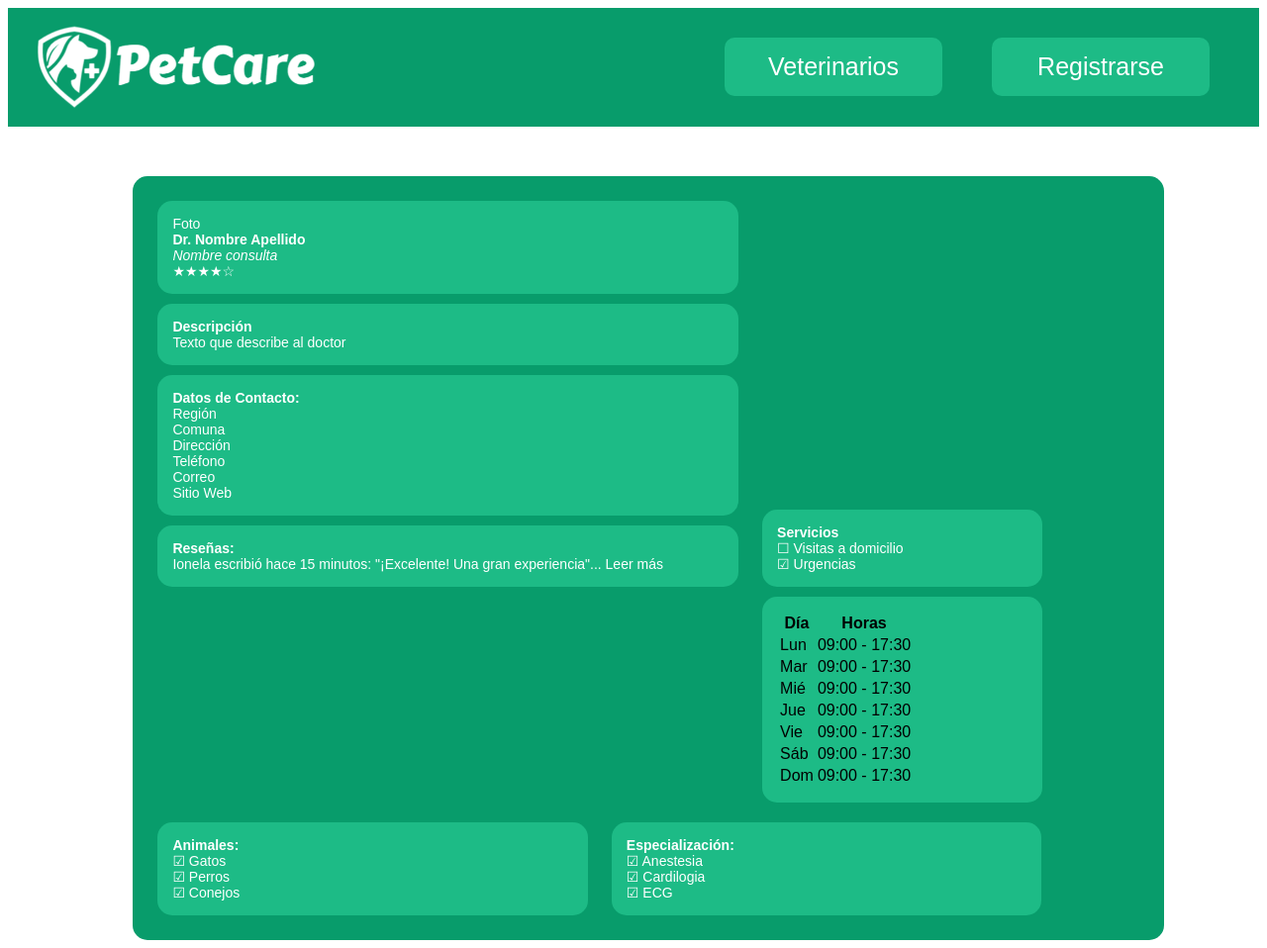
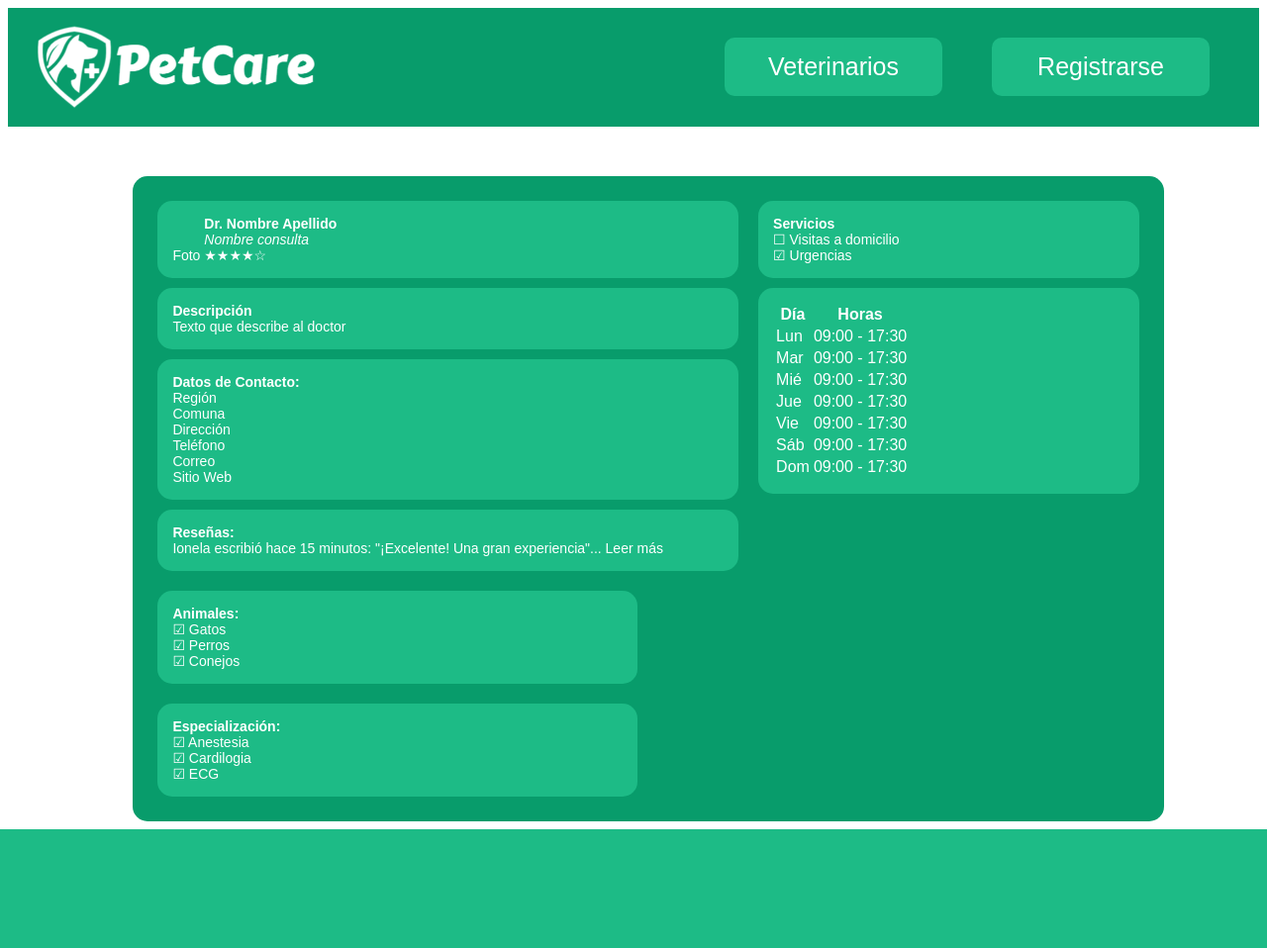
Before and after one commit to DCC-CC4401/Buscador-Veterinarios, a Django app: page /perfil/ in a window 1280 px wide. Shown: the whole page at 99% size. After the commit the page ends 838 px from the top, so only its background shows below. Run offline with Django 3.2, Linux system fonts and the light colour scheme.

Commit message:
Mejoras a css de perfildoc

```diff
--- a/PaginaVet/gestionVeterinarios/templates/gestionVeterinarios/perfildoc.html
+++ b/PaginaVet/gestionVeterinarios/templates/gestionVeterinarios/perfildoc.html
@@ -20,17 +20,21 @@
             }
 
             .leftdiv{
-                display: inline-block;
+                float:left;
                 width: 60%;
             }
 
+            .textbox{
+                display: inline-block;
+            }
+
             .rightdiv{
-                display: inline-block;
-                width: 30%;
+                width: 40%;
+                float: left;
             }
 
             .bottombox{
-                width: 40%;
+                width: 45%;
                 display: inline-block;
             }
 
@@ -45,6 +49,10 @@
                 padding-bottom: 15px;
                 padding-left: 15px;
                 padding-right: 15px;
+            }
+
+            .table{
+                color: white;
             }
 
         </style>
@@ -62,8 +70,8 @@
                     <!-- Dr. Nombre Apellido -->
 
                     <div class="caja">
-                        <div class='leftdiv'>Foto</div>
-                        <div class='leftdiv'>
+                        <div class='textbox'>Foto</div>
+                        <div class='textbox'>
                             <div><b>Dr. Nombre Apellido</b></div>
                             <i>Nombre consulta</i>
                             <div>&#9733;&#9733;&#9733;&#9733;&#9734;</div>
```
